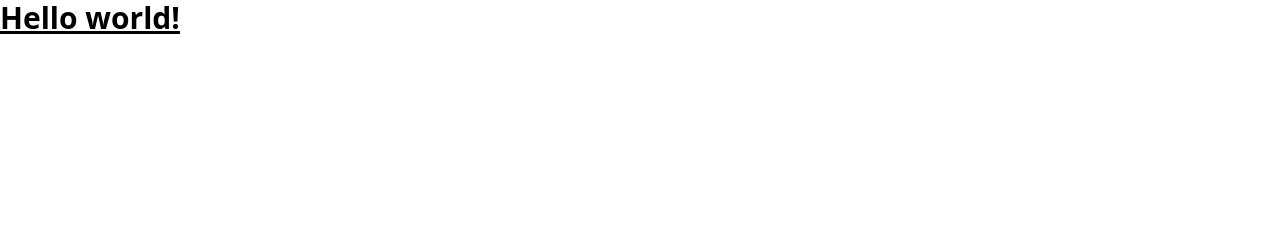
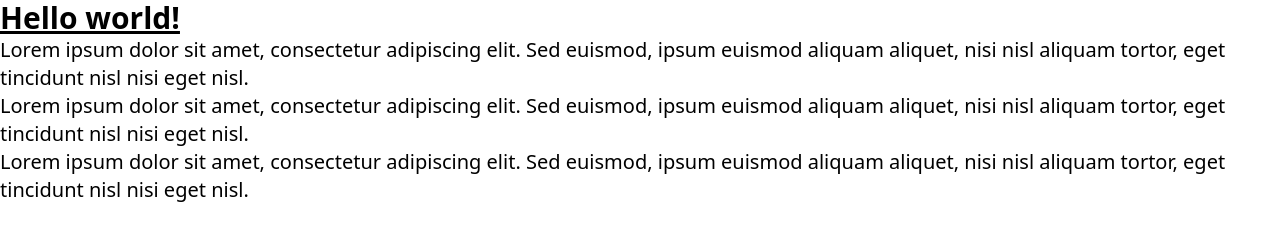
Before and after one commit to Davidosky007/tailwind-html-linter-test, a website: page index.html in a window 1280 px wide. Drawn offline with nearby package versions, Linux system fonts and the light colour scheme.

Commit message:
Second commit

```diff
--- a/index.html
+++ b/index.html
@@ -11,6 +11,23 @@
   <h1 class="text-3xl font-bold underline">
     Hello world!
   </h1>
+  <div>
+    <p class="text-xl">
+      Lorem ipsum dolor sit amet, consectetur adipiscing elit. Sed
+      euismod, ipsum euismod aliquam aliquet, nisi nisl aliquam
+      tortor, eget tincidunt nisl nisi eget nisl.
+    </p>
+    <p class="text-xl">
+      Lorem ipsum dolor sit amet, consectetur adipiscing elit. Sed
+      euismod, ipsum euismod aliquam aliquet, nisi nisl aliquam
+      tortor, eget tincidunt nisl nisi eget nisl.
+    </p>
+    <p class="text-xl">
+      Lorem ipsum dolor sit amet, consectetur adipiscing elit. Sed
+      euismod, ipsum euismod aliquam aliquet, nisi nisl aliquam
+      tortor, eget tincidunt nisl nisi eget nisl.
+    </p>
+  </div>
 </body>
 
 </html>
```
